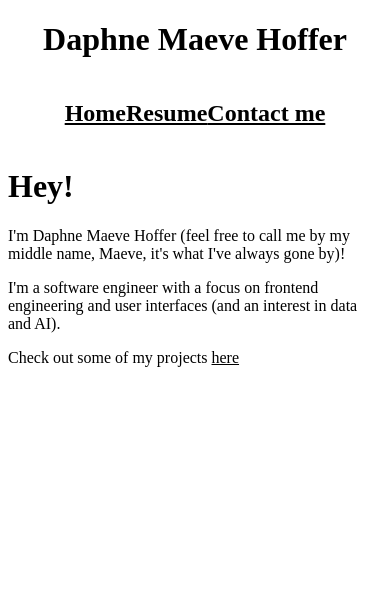
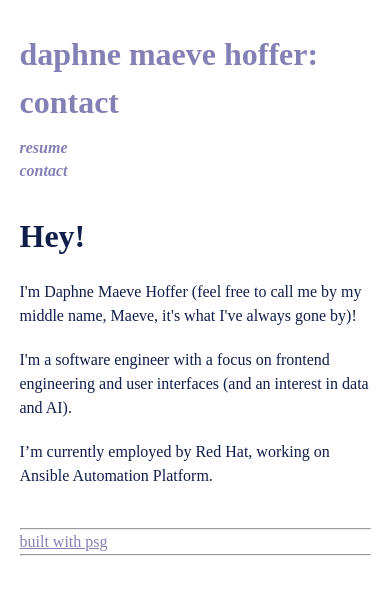
Before and after one commit to daphnemaeve/daphnemaeve.github.io, a plain HTML site: page contact.html in a window 390 px wide. Drawn offline with Linux system fonts and the light colour scheme; a web font is replaced by a local one.

Commit message:
modify style and refactor pages to be more unified

```diff
--- a/contact.html
+++ b/contact.html
@@ -1,28 +1,41 @@
 <!DOCTYPE html>
-<html lang="en">
-<head>
-    <title>Daphne Maeve Hoffer</title>
-    <link rel="stylesheet" href="./index.css">
-    <script src="./main.js" defer></script>
-</head>
-<body>
-    <h1 class="title">Daphne Maeve Hoffer</h1>
-    <div class="nav">
-        <h2>
-            <a href="/">Home</a>
-        </h2>
-        <h2>
-            <a href="/resume.html">Resume</a>
-        </h2>
-        <h2>
-            <a href="/contact.html">Contact me</a>
-        </h2>
+<html><head>
+    <link rel="stylesheet" type="text/css" href="/style.css">
+    <meta charset="UTF-8">
+    <meta name="viewport" content="width=device-width, initial-scale=1.0">
+    <link rel="alternate" type="application/atom+xml" title="daphne maeve hoffer" href="https://daphnemaeve.github.io">
+
+    <!-- magic favicon stuff -->
+    <link rel="apple-touch-icon" sizes="180x180" href="/apple-touch-icon.png">
+    <link rel="icon" type="image/png" sizes="32x32" href="/favicon-32x32.png">
+    <link rel="icon" type="image/png" sizes="16x16" href="/favicon-16x16.png">
+    <link rel="manifest" href="/site.webmanifest">
+
+    <title>daphne maeve hoffer</title>
+  </head>
+
+  <body>
+    <h1 class="title center"><a href="/">daphne maeve hoffer: contact</a></h1>
+    <div class="topnav center">
+        <h3>
+            <a href="/resume.html">resume</a>
+        </h3>
+        <h3>
+            <a href="/contact.html">contact</a>
+        </h3>
     </div>
-    <h1>Hey!</h1>
-    <p>I'm Daphne Maeve Hoffer (feel free to call me by my middle name, Maeve, it's what I've always gone by)!</p>
-    <p>I'm a software engineer with a focus on frontend engineering and user interfaces (and an interest in data and AI).</p>
 
-    <p>Check out some of my projects <a href="/projects">here</a></p>
-
+<style>
+</style>
+<h1 id="hey">Hey!</h1>
+<p>I'm Daphne Maeve Hoffer (feel free to call me by my middle name, Maeve, it's what I've always gone by)!</p>
+<p>I'm a software engineer with a focus on frontend engineering and user interfaces (and an interest in data and AI).</p>
+<p>I’m currently employed by Red Hat, working on Ansible Automation Platform.</p>
+    <!-- this is the start of the footer -->
+    <div class="footer-container">
+      <hr>
+      <a href="https://github.com/hendersonreed/psg">built with psg</a>
+      <hr>
+    </div>
 </body>
 </html>
--- a/index.css
+++ /dev/null
@@ -1,22 +0,0 @@
-.title {
-    display: flex;
-    flex-direction: column;
-    justify-content: center;
-    align-items: center;
-}
-
-.nav {
-    display: flex;
-    flex-direction: row;
-    justify-content: center;
-    align-items: center;
-}
-
-.navbar {
-    display: flex;
-    gap: 3%;
-}
-
-a {
-    color: black;
-}
--- /dev/null
+++ b/style.css
@@ -0,0 +1,241 @@
+/* Josh Comeau's CSS Reset
+/*
+  1. Use a more-intuitive box-sizing model.
+*/
+*, *::before, *::after {
+    box-sizing: border-box;
+  }
+  /*
+    2. Remove default margin
+  */
+  * {
+    margin: 0;
+  }
+  /*
+    Typographic tweaks!
+    3. Add accessible line-height
+    4. Improve text rendering
+  */
+  body {
+    line-height: 1.5;
+    -webkit-font-smoothing: antialiased;
+  }
+  /*
+    5. Improve media defaults
+  */
+  img, picture, video, canvas, svg {
+    display: block;
+    max-width: 100%;
+  }
+  /*
+    6. Remove built-in form typography styles
+  */
+  input, button, textarea, select {
+    font: inherit;
+  }
+  /*
+    7. Avoid text overflows
+  */
+  p, h1, h2, h3, h4, h5, h6 {
+    overflow-wrap: break-word;
+    hyphens: auto;
+  }
+  /*
+    8. Create a root stacking context
+  */
+  #root, #__next {
+    isolation: isolate;
+  }
+
+  /* My custom CSS */
+
+  /* custom fonts */
+
+  @font-face {
+    font-family: "Poetsen";
+    src: url('fonts/PoetsenOne-Regular.ttf');
+  }
+
+  @font-face {
+    font-family: 'Work Sans';
+    src: url('fonts/WorkSans[wght].ttf') format('truetype');
+    font-weight: 1 999;
+    font-stretch: 1% 100%;
+  }
+
+  @font-face {
+    font-family: 'Work Sans';
+    src: url('fonts/WorkSans-Italic[wght].ttf') format('truetype');
+    font-weight: 1 999;
+    font-stretch: 1% 100%;
+    font-style: italic;
+  }
+
+  /* CSS vars used below */
+
+  /* CSS classes */
+
+  .title * {
+    font-family: "Poetsen";
+    color: #8380B6;
+    text-decoration: none;
+  }
+
+  .topnav {
+    display: flex;
+    flex-direction: column;
+  }
+
+  .topnav h3 {
+    flex: 0;
+    text-decoration: none;
+    padding: 1px 0px;
+    margin: 10px 0;
+  }
+
+  .topnav > h3 > a {
+    text-decoration: none;
+    color: #8380B6;
+  }
+
+  .topnav > h3 > a:hover {
+    display: inline-block;
+    transform: rotate(.1rad);
+    text-shadow: 3px 3px 2px lightgrey;
+  }
+  /*
+  .center {
+    justify-content: center;
+    align-items: center;
+    text-align: center;
+  }
+  */
+
+  .footer {
+    font-size: 10pt;
+  }
+
+  .sitemap {
+    line-height: 1;
+  }
+
+  .footnotes {
+    margin-top: 1.5rem;
+  }
+
+  /* standard html element style */
+
+  body {
+    font-family: "Work Sans";
+    background-color: #ffffff;
+    color: #111D4A;
+    width: auto;
+    display: flex;
+    flex-direction: column;
+    justify-content: left;
+    align-items: left;
+    text-align: justify;
+    margin: auto;
+    max-width: clamp(0px, 60vw, 60em);
+    font-size: clamp(16px, 1vw, 20px);
+  }
+
+  h1 {
+    font-family: "Poetsen";
+    text-align: left;
+    margin-bottom: 10px;
+    margin-top: 30px;
+  }
+
+  h2 {
+    font-family: "Work Sans";
+    text-align: left;
+    margin-bottom: 0px;
+    margin-top: 25px
+  }
+
+  h3 {
+    font-family: "Work Sans";
+    font-style: italic;
+    margin-bottom: 0px;
+    margin-top: 30px;
+    text-decoration: underline;
+  }
+
+  p, ul, ol {
+    font-family: "Work Sans";
+    margin: 10px 0px;
+  }
+
+  li {
+    text-align: start;
+  }
+
+  a {
+      color: #8380B6;
+  }
+
+  img, video {
+      width: calc(40vw);
+      height: auto;    /* Maintain image aspect ratio */
+      display: block;  /* Remove default bottom margin */
+      margin: 0 auto;  /* Center images within their container */
+      border: 2px solid #000; /* Add a light border around images */
+      border-radius: 10px;    /* Add rounded corners to images */
+      padding: 4px;
+  }
+
+  code {
+    display: inline-block;
+    font-family: Courier, monospace; /* Fixed-width font */
+    background-color: #f5f5f5; /* Subtle background color */
+    border: 1px solid #ccc; /* Light gray border */
+    padding: 1px 1px; /* Padding for spacing */
+    border-radius: 2px; /* Slight border radius for rounded corners */
+    font-size: 90%;
+  }
+
+  hr {
+    color: #111D4A;
+    width: 100%;
+  }
+
+  /* for special semantic classes */
+
+  .sidenote {
+      background-color: #f0f0f0; /* Light gray background */
+      border: 1px solid #ccc; /* Light gray border */
+      padding: 30px; /* Add some padding for spacing */
+      margin: 30px 0; /* Margin for separation from other content */
+      color: #555; /* Dark gray text color */
+  }
+
+  .published-slug {
+    color: #777;
+    font-style: italic;
+  }
+
+  .footer-container {
+    margin-top: 30px; /* give us a little space at the end of pages. */
+    margin-bottom: 30px; /* give us a little space at the end of pages. */
+  }
+
+  /* Media queries for smaller screen-sizes */
+
+  @media screen and (max-width: 62rem) {
+    body {
+      max-width: 90%;
+      font-size: 1rem;
+      text-align: left;
+    }
+    .topnav > h3 > a {
+      flex-direction: column;
+      flex: 1;
+      font-size: 1rem;
+      line-height: 0;
+    }
+    .topnav * {
+      line-height: 0;
+      margin-bottom: 10px;
+    }
+  }
```
Also changed, not shown: index.html (+36 -22 lines), resume.html (+36 -23 lines).
